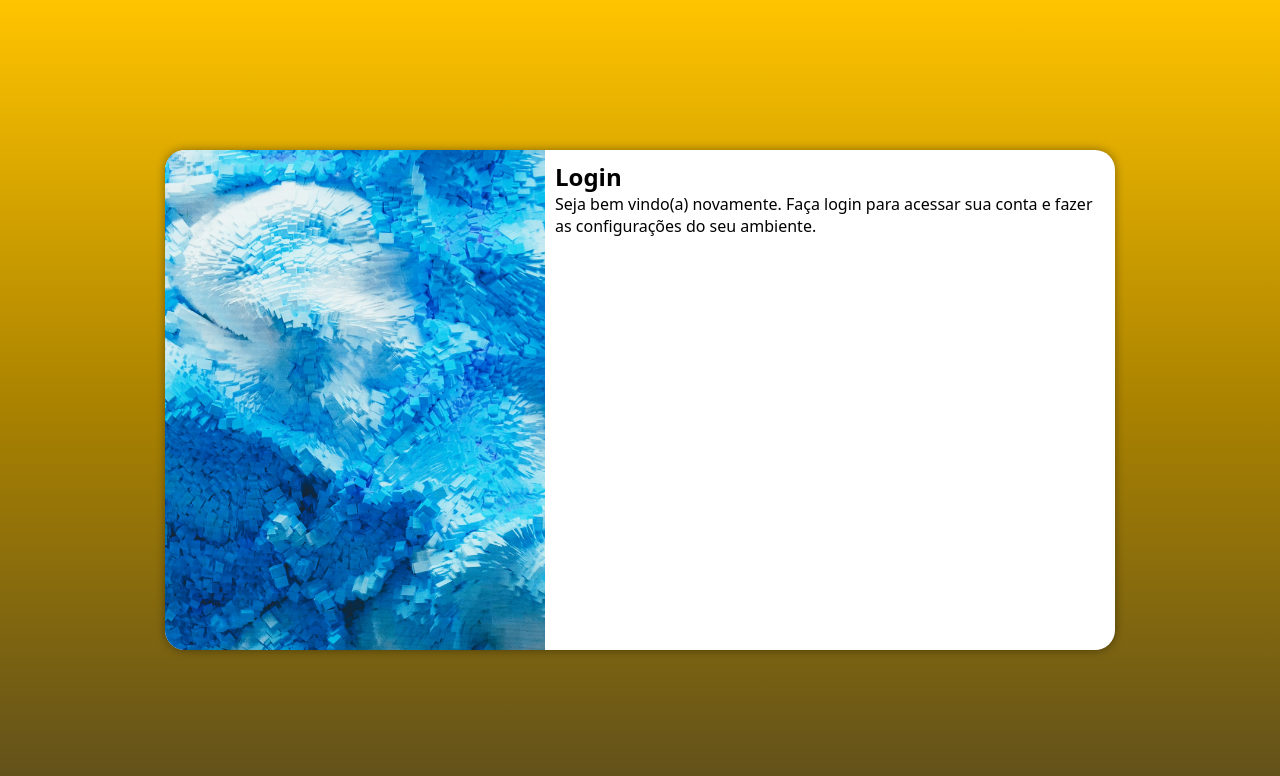
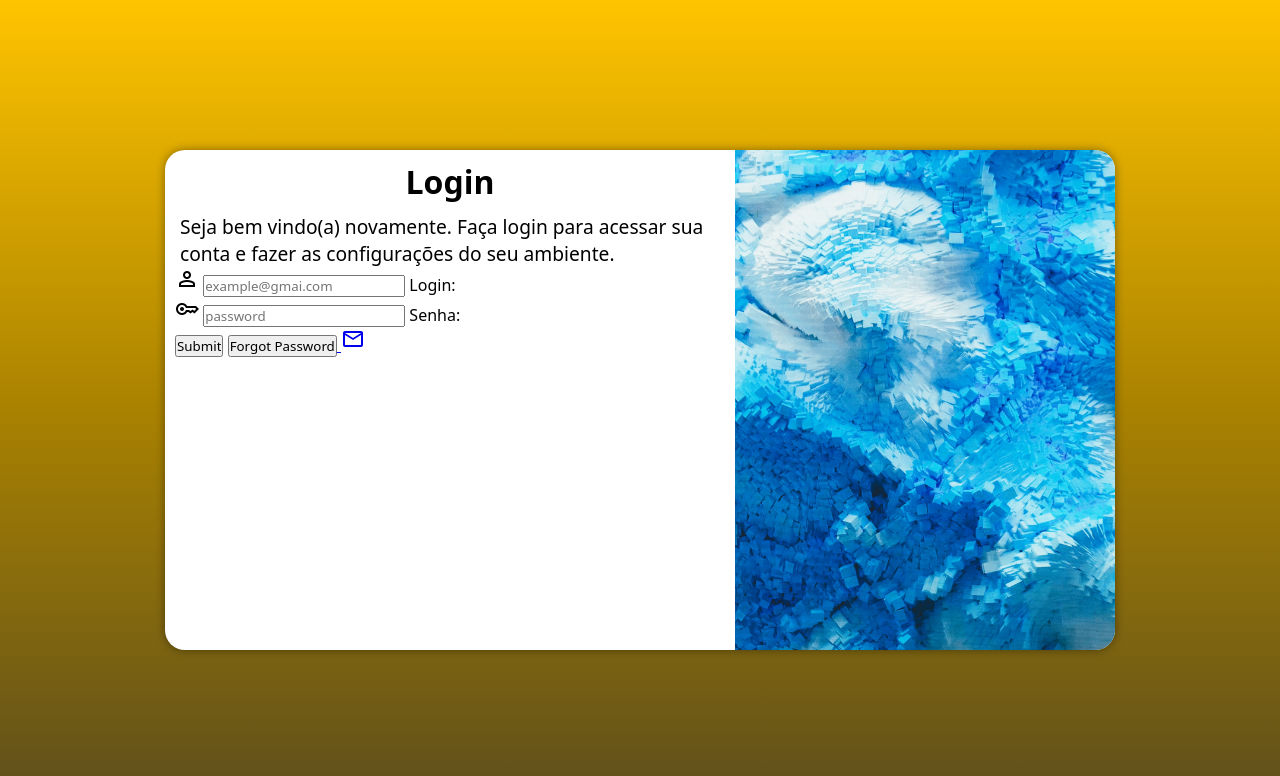
Before and after one commit to JRGGRoberto/projeto-login-screen, a plain HTML site: page index.html in a window 1280 px wide. Drawn offline with nearby package versions, Linux system fonts and the light colour scheme.

Commit message:
Formulário adicionado

```diff
--- a/estilos/media-query.css
+++ b/estilos/media-query.css
@@ -21,6 +21,14 @@
         height: 10%;
 
     }
+
+    div#formulario > h1{
+        font-size: 1.8em;
+    }
+
+    div#formulario > p{
+        font-size: 1.2em;
+    }
 }
 
 @media screen and (min-width: 992px){
@@ -33,15 +41,23 @@
     }
 
     section#login > div#imagem{
-        float: left;
+        float: right;
         width: 40%;
         height: 100%;
     }
 
     section#login > div#formulario{
-        float: right;
+        float: left;
         width: 60%;
         height: 10%;
+    }
 
+    div#formulario > h1{
+        font-size: 2em;
+    }
+
+    div#formulario > p{
+        font-size: 1.2em;
+        padding-left: 5px;
     }
 }
--- a/estilos/style.css
+++ b/estilos/style.css
@@ -53,3 +53,12 @@ section#login > div#formulario{
     padding: 10px;
     display: block;
 }
+
+div#formulario > h1{
+    text-align: center;
+    margin-bottom: 10px;
+}
+
+div#formulario > p{
+    font-size: 0.8em;
+}
--- a/index.html
+++ b/index.html
@@ -7,6 +7,7 @@
     <title>Login</title>
     <link rel="stylesheet" href="estilos/style.css">
     <link rel="stylesheet" href="estilos/media-query.css">
+    <link rel="stylesheet" href="https://fonts.googleapis.com/css2?family=Material+Symbols+Outlined:opsz,wght,FILL,GRAD@20..48,100..700,0..1,-50..200" />
 </head>
 <body>
     <main>
@@ -18,7 +19,22 @@
             <div id="formulario">
                 <h1>Login</h1>
                 <p>Seja bem vindo(a) novamente. Faça login para acessar sua conta e fazer as configurações do seu ambiente.</p>
-                <form action="login.php" method="post"> </form>
+                <form action="login.php" method="post" autocomplete="on"> </form>
+                <div class="campo ">
+                    <span class="material-symbols-outlined"> person </span>
+                    <input type="email" name="login" id="ilogin" placeholder="example@gmai.com" required minlength="8" autocomplete="emai">
+                    <label for="ilogin"> Login: </label>
+                </div>
+                <div class="senha">
+                    <span class="material-symbols-outlined"> key </span>
+                    <input type="password" name="senha" id="isenha" placeholder="password" required minlength="8" autocomplete="current-password">
+                    <label for="isenha"> Senha:</label>
+                </div>
+                <input type="submit" value="Submit">
+                <a href="#">
+                    <input type="button" value="Forgot Password">
+                    <span class="material-symbols-outlined"> mail </span>
+                </a>
             </div>
         </section>
     </main>
```
